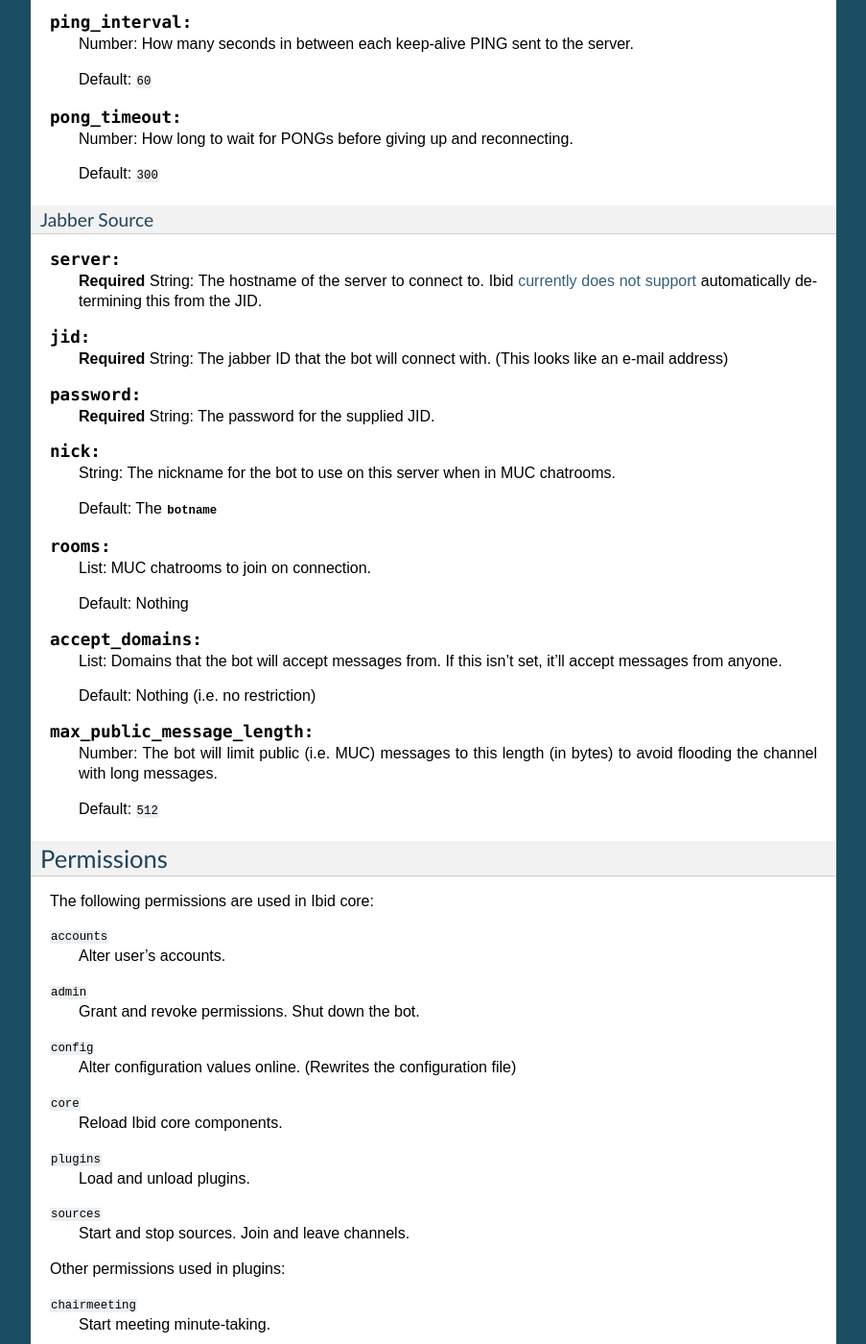
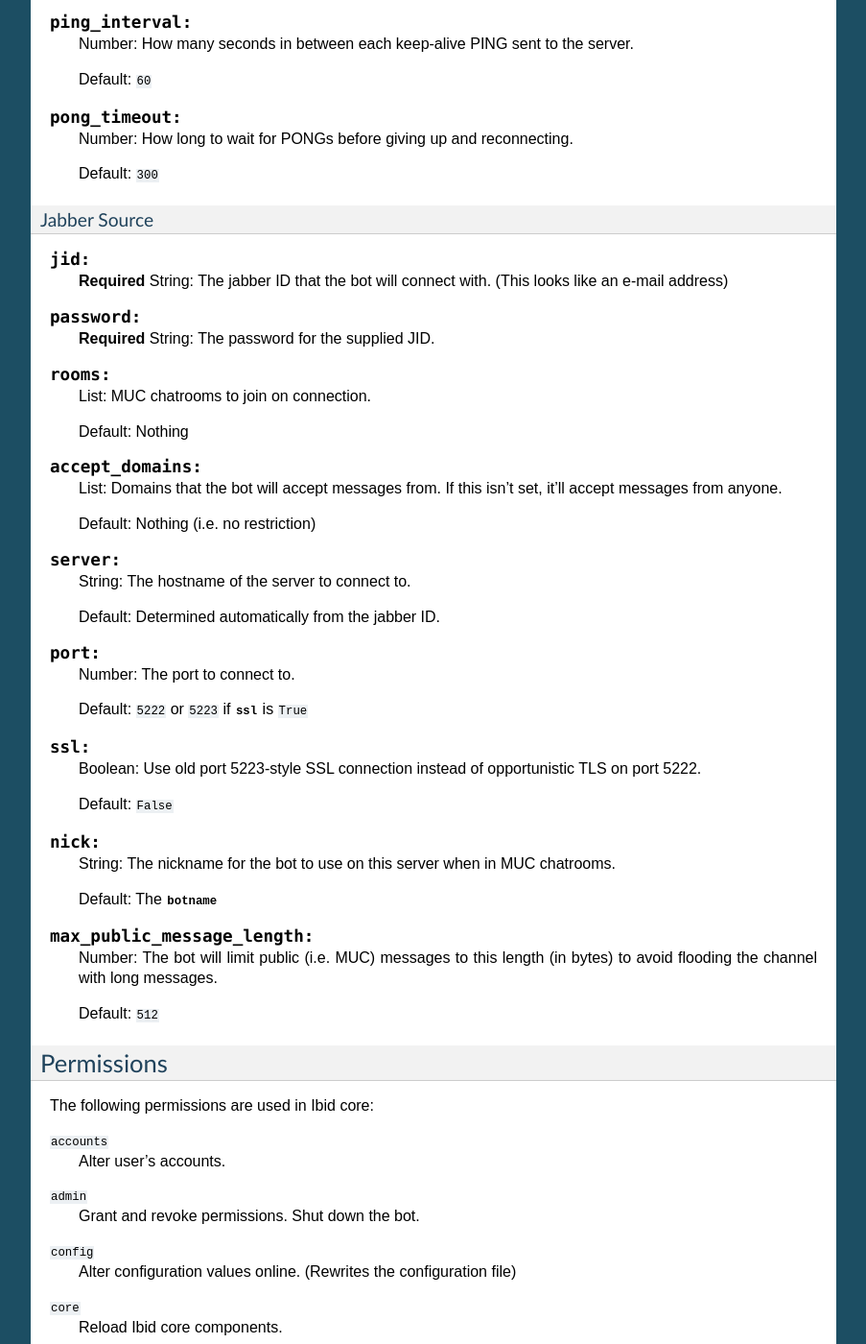
Before and after one commit to ibid/ibid, a Sphinx documentation site: the page built from docs/configuration.rst, in a window 1280 px wide and 1400 px high, scrolled down 3579 px. Shown: the whole window at 96% size, without its empty margins (198-1101 px from the left). Built offline with Sphinx 7.4.7, drawn with Linux system fonts in a browser that asks for light colours.

Commit message:
Update jabber source configuration section

```diff
--- a/docs/configuration.rst
+++ b/docs/configuration.rst
@@ -252,14 +252,6 @@ joining/parting channels) is handled by the ``irc`` plugin.
 Jabber Source
 """""""""""""
 
-.. describe:: server:
-
-   **Required**
-   String: The hostname of the server to connect to.
-   Ibid `currently does not support
-   <https://bugs.edge.launchpad.net/ibid/+bug/506889>`_ automatically
-   determining this from the JID.
-
 .. describe:: jid:
 
    **Required**
@@ -270,13 +262,6 @@ Jabber Source
 
    **Required**
    String: The password for the supplied JID.
-
-.. describe:: nick:
-
-   String: The nickname for the bot to use on this server when in MUC
-   chatrooms.
-
-   Default: The :obj:`botname`
 
 .. describe:: rooms:
 
@@ -290,6 +275,32 @@ Jabber Source
    If this isn't set, it'll accept messages from anyone.
 
    Default: Nothing (i.e. no restriction)
+
+.. describe:: server:
+
+   String: The hostname of the server to connect to.
+
+   Default: Determined automatically from the jabber ID.
+
+.. describe:: port:
+
+   Number: The port to connect to.
+
+   Default: ``5222`` or ``5223`` if :obj:`ssl` is ``True``
+
+.. describe:: ssl:
+
+   Boolean: Use old port 5223-style SSL connection instead of
+   opportunistic TLS on port 5222.
+
+   Default: ``False``
+
+.. describe:: nick:
+
+   String: The nickname for the bot to use on this server when in MUC
+   chatrooms.
+
+   Default: The :obj:`botname`
 
 .. describe:: max_public_message_length:
 
```
